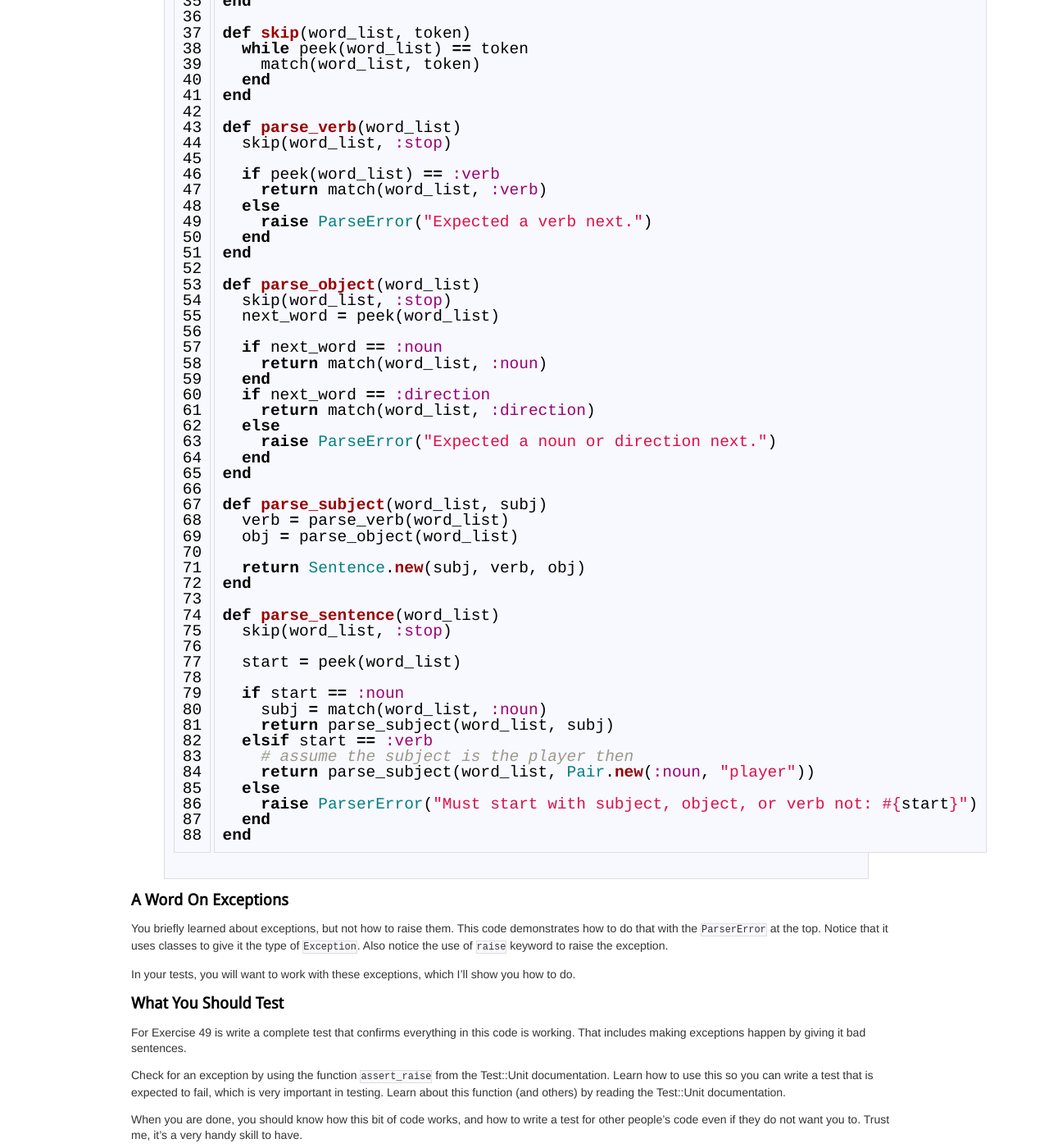
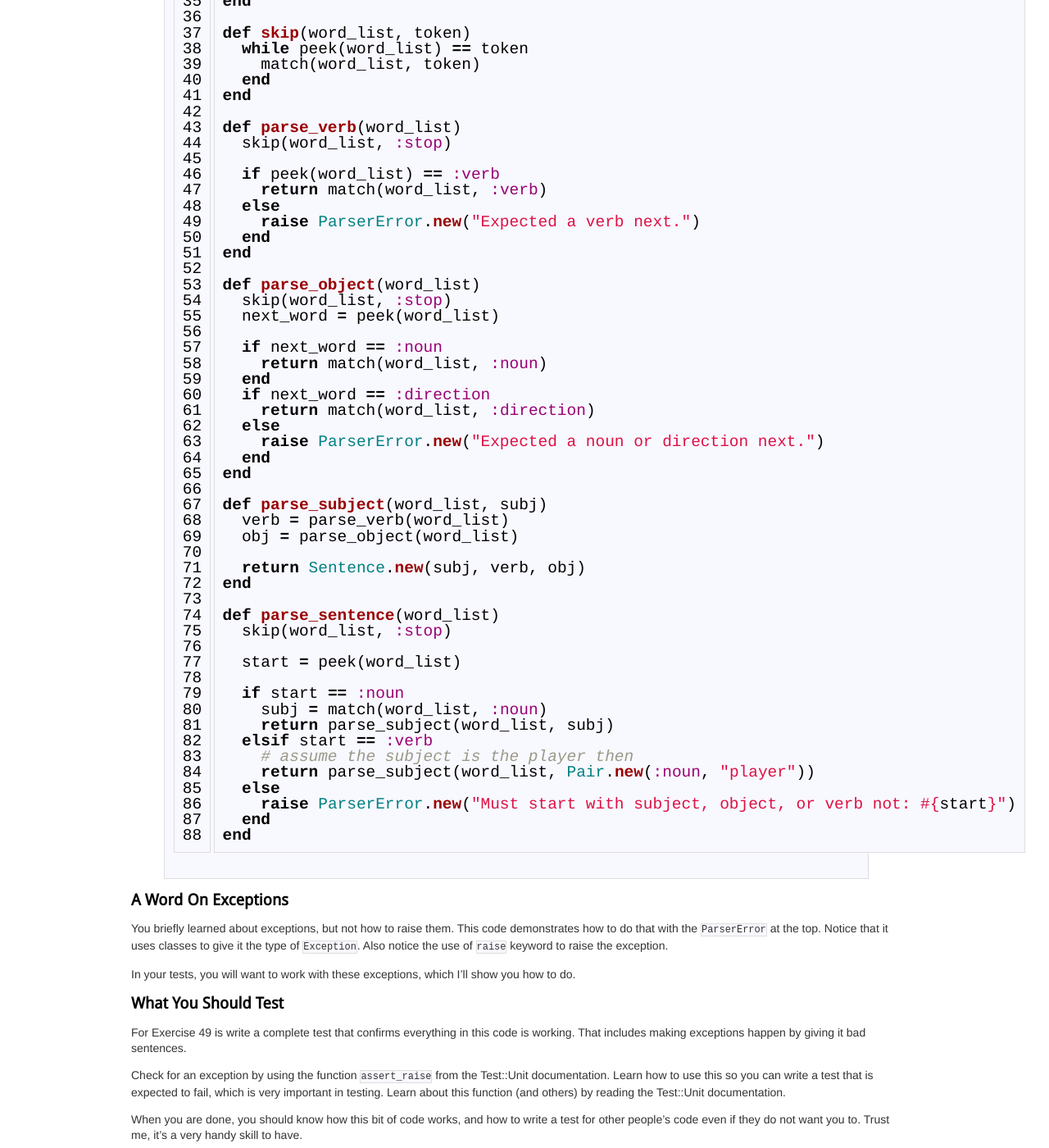
Before and after one commit to prusswan/learnrubythehardway, a Jekyll site: the page built from _posts/2011-07-19-ex49.markdown, in a window 1280 px wide and 1400 px high, scrolled down 2906 px. Shown: the whole window at 82% size. Built offline with Jekyll 4.4.1, drawn with Linux system fonts in a browser that asks for light colours; Markdown is read by kramdown in place of the engine named in the settings.

Commit message:
ex49: Corrected raise error statement
From reading the text, I had the impression that this code should work, especially since this is the chapter where we're learning about raising errors.

```diff
--- a/_posts/2011-07-19-ex49.markdown
+++ b/_posts/2011-07-19-ex49.markdown
@@ -149,7 +149,7 @@ def parse_verb(word_list)
   if peek(word_list) == :verb
     return match(word_list, :verb)
   else
-    raise ParseError("Expected a verb next.")
+    raise ParserError.new("Expected a verb next.")
   end
 end
 
@@ -163,7 +163,7 @@ def parse_object(word_list)
   if next_word == :direction
     return match(word_list, :direction)
   else
-    raise ParseError("Expected a noun or direction next.")
+    raise ParserError.new("Expected a noun or direction next.")
   end
 end
 
@@ -186,7 +186,7 @@ def parse_sentence(word_list)
     # assume the subject is the player then
     return parse_subject(word_list, Pair.new(:noun, "player"))
   else
-    raise ParserError("Must start with subject, object, or verb not: #{start}")
+    raise ParserError.new("Must start with subject, object, or verb not: #{start}")
   end
 end
 {% endhighlight %}
```
